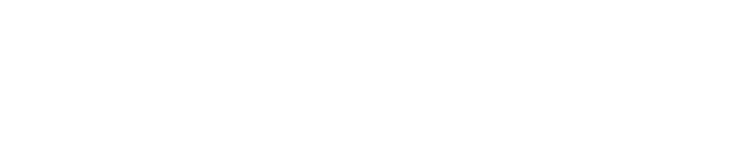
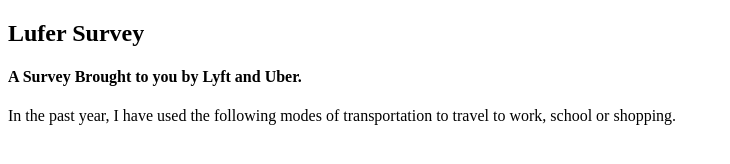
Before and after one commit to virlie/0709trans, a plain HTML site: page index.html in a window 1280 px wide. Shown: the whole page, without its empty margins (0-730 px from the left). Drawn offline with Linux system fonts and the light colour scheme.

Commit message:
add heading and first question

```diff
--- a/index.html
+++ b/index.html
@@ -5,6 +5,20 @@
     <title>transportation</title>
   </head>
   <body>
+    <div class="container-fluid">
+      <div class="jumbotron">
+        <h2>Lufer Survey</h2>
+        <h4>A Survey Brought to you by Lyft and Uber.</h4>
+      </div>
+    </div>
+      <form id="transportationSurvey">
+        <div class="form-group">
+          <p>In the past year, I have used the following modes of transportation to travel to work, school or shopping.</p>
 
+        </div>
+
+      </form>
+
+    </div>
   </body>
 </html>
```
